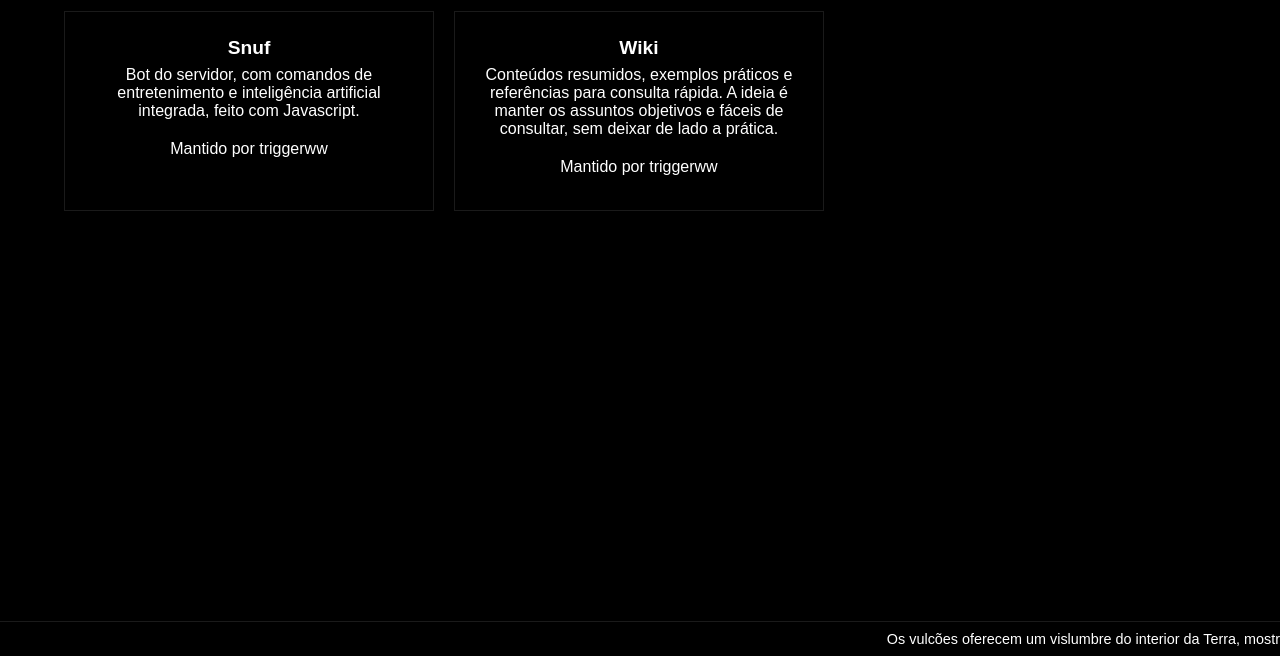
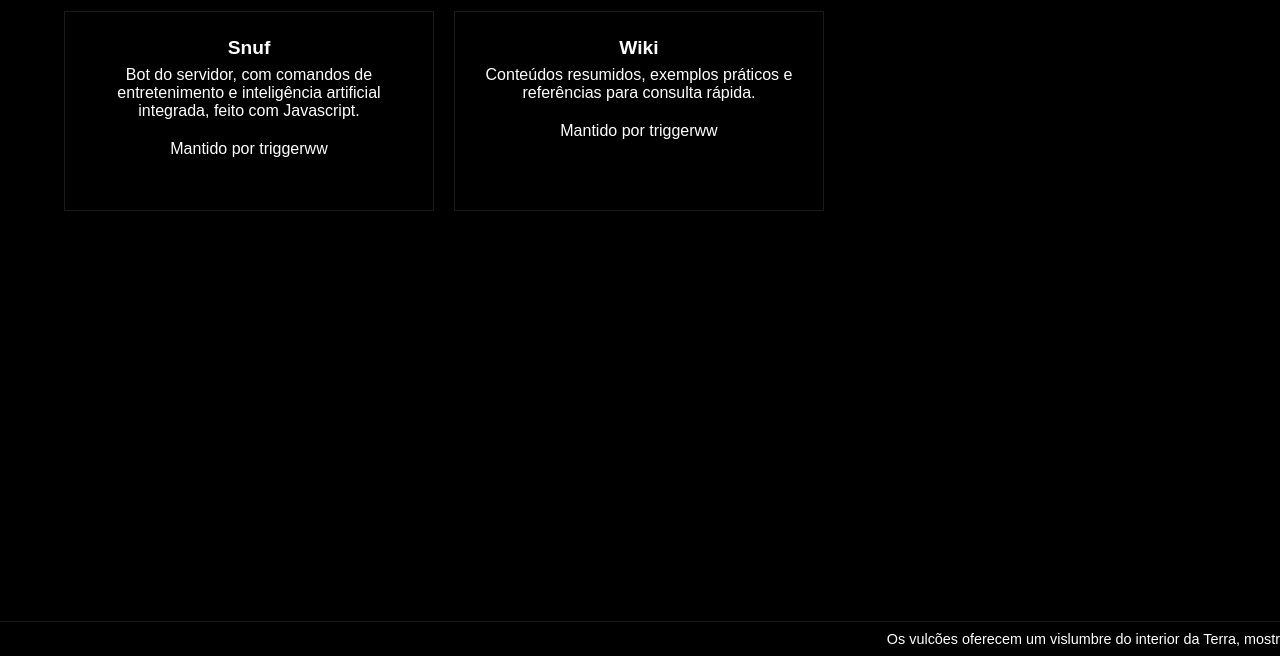
Before and after one commit to murof-republic/site, an Astro site: page /projetos in a window 1280 px wide. Shown: the part 144-800 px from the top of the page. Built offline with nearby package versions, Linux system fonts and the light colour scheme; Astro itself is replaced by a stand-in of ours; no server answers; a web font is replaced by a local one.

Commit message:
mais ajustes:( perdão

```diff
--- a/src/pages/projetos.astro
+++ b/src/pages/projetos.astro
@@ -22,7 +22,7 @@ import Tittle from "../components/Tittle.astro";
                 />
                 <CardProjetos
                     nome="Wiki"
-                    descricao="Conteúdos resumidos, exemplos práticos e referências para consulta rápida. A ideia é manter os assuntos objetivos e fáceis de consultar, sem deixar de lado a prática."
+                    descricao="Conteúdos resumidos, exemplos práticos e referências para consulta rápida."
                     mantedor="triggerww"
                     link="https://wiki.murof.me/"
                 />
```
